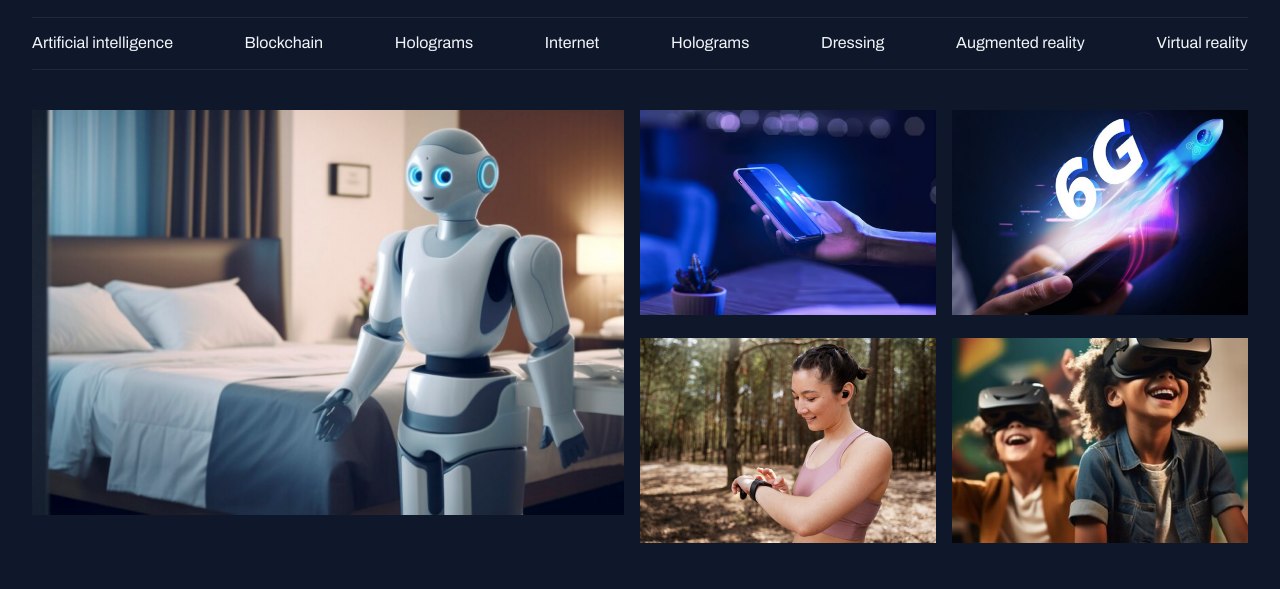
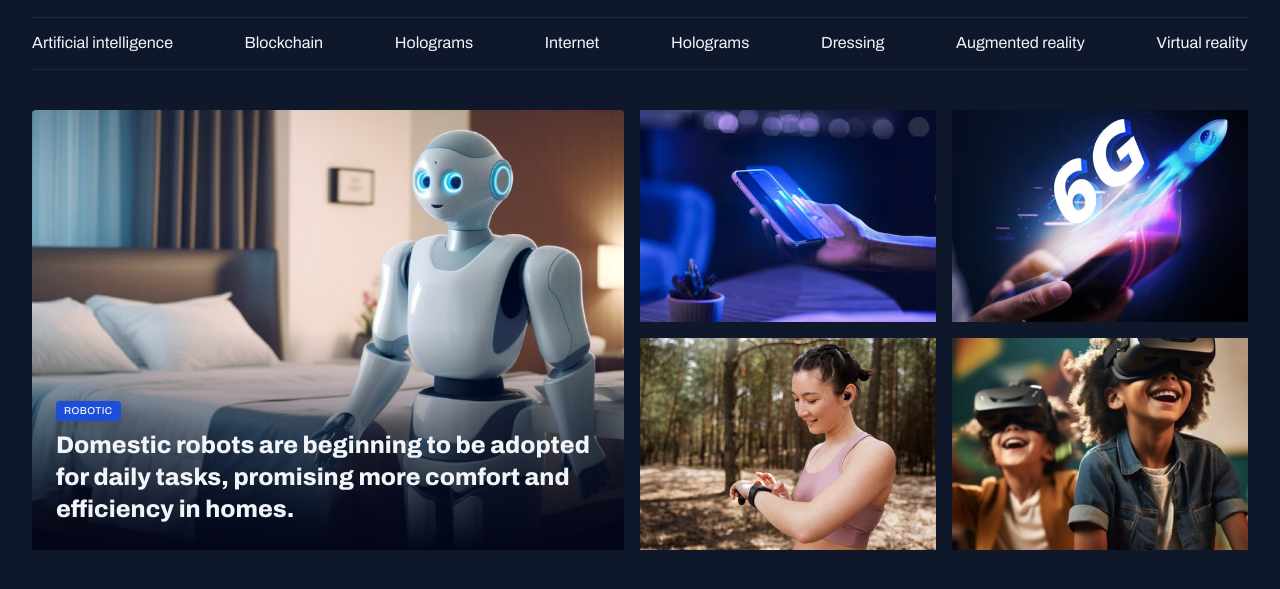
Before and after one commit to jotadagostin/news-portal, a plain HTML site: page index.html in a window 1280 px wide. Shown: the part 45-634 px from the top of the page. Drawn offline with Linux system fonts and the light colour scheme.

Commit message:
update css
adjusting card content

```diff
--- a/index.html
+++ b/index.html
@@ -44,9 +44,17 @@
     </header>
     <main class="grid container">
       <section id="featured" class="grid grid-flow-col gap-16">
-        <div>
+        <figure class="card">
           <img src="/assets/images/Image 01.png" alt="" />
-        </div>
+
+          <figcaption>
+            <span class="content-tag">Robotic</span>
+            <h2 class="text-2xl">
+              Domestic robots are beginning to be adopted for daily tasks,
+              promising more comfort and efficiency in homes.
+            </h2>
+          </figcaption>
+        </figure>
 
         <div class="grid grid-cols-2 gap-16">
           <div><img src="/assets/images/Image 02.png" alt="" /></div>
--- a/styles/global.css
+++ b/styles/global.css
@@ -41,6 +41,7 @@ h2,
 h3 {
   font: inherit;
 }
+
 img {
   max-width: 100%;
 }
@@ -54,3 +55,15 @@ img {
 main {
   margin-top: 40px;
 }
+
+.content-tag {
+  display: inline-block;
+  background-color: var(--brand-color-dark);
+  padding: 4px 8px;
+  border-radius: 4px;
+  font: 500 10px/1.2 var(--font-family);
+  text-transform: uppercase;
+  letter-spacing: 0.04em;
+  color: var(--text-color-primary);
+  box-shadow: 0px 4px 16px rgba(2, 6, 23, 0.251);
+}
--- a/styles/section.css
+++ b/styles/section.css
@@ -1,5 +1,29 @@
 #featured {
-  height: 100%;
-  object-fit: cover;
-  border-radius: 4px;
+  img {
+    height: 100%;
+    object-fit: cover;
+  }
+
+  .card {
+    border-radius: 4px;
+    overflow: hidden;
+    position: relative;
+    &::before {
+      content: "";
+      position: absolute;
+      inset: 0;
+      top: 50%;
+      background: linear-gradient(180deg, transparent 0%, #020617 100%);
+    }
+
+    figcaption {
+      position: absolute;
+      bottom: 0;
+      padding: 24px;
+
+      h2 {
+        margin-top: 8px;
+      }
+    }
+  }
 }
--- a/styles/utility.css
+++ b/styles/utility.css
@@ -15,3 +15,19 @@
 .gap-16 {
   gap: 16px;
 }
+
+.text-2xl {
+  font: var(--h1);
+}
+
+.text-xl {
+  font: var(--h2);
+}
+
+.text-lg {
+  font: var(--h3);
+}
+
+.text-sm {
+  font: var(--text-sm);
+}
```
